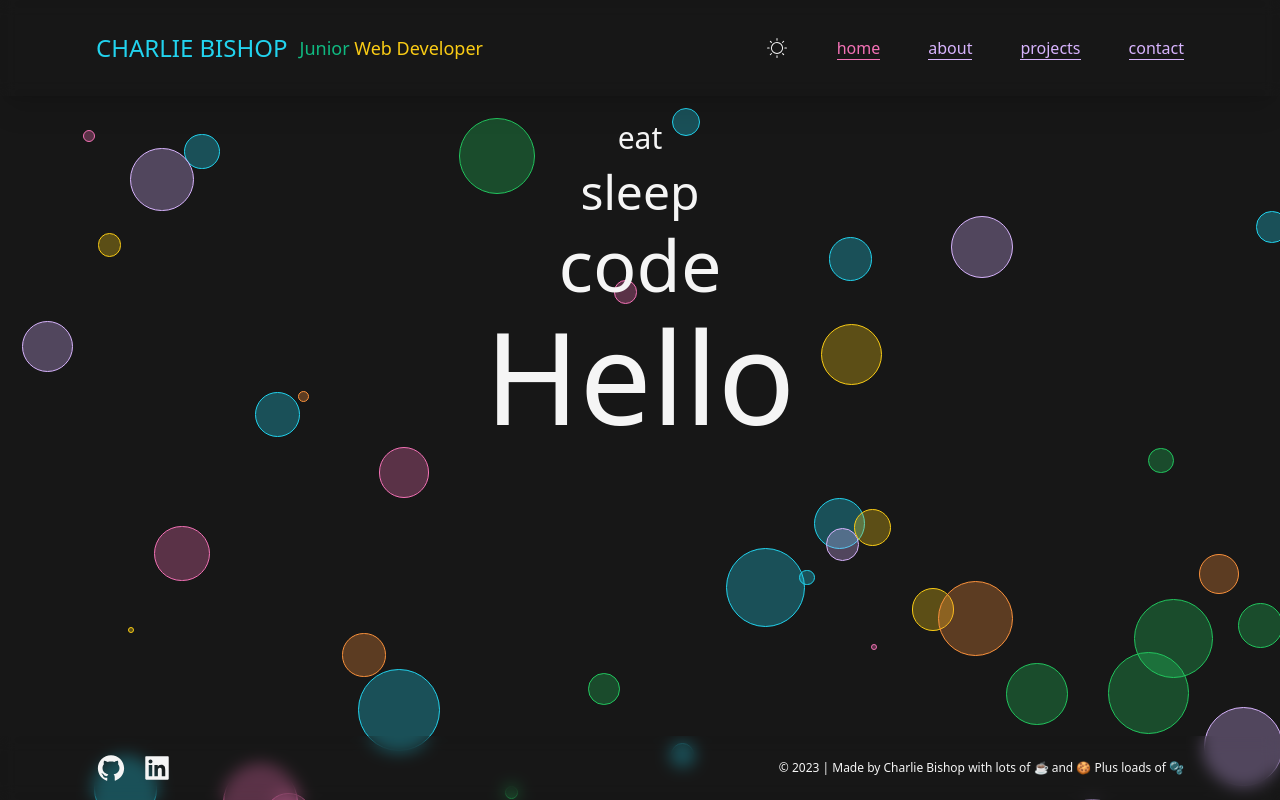
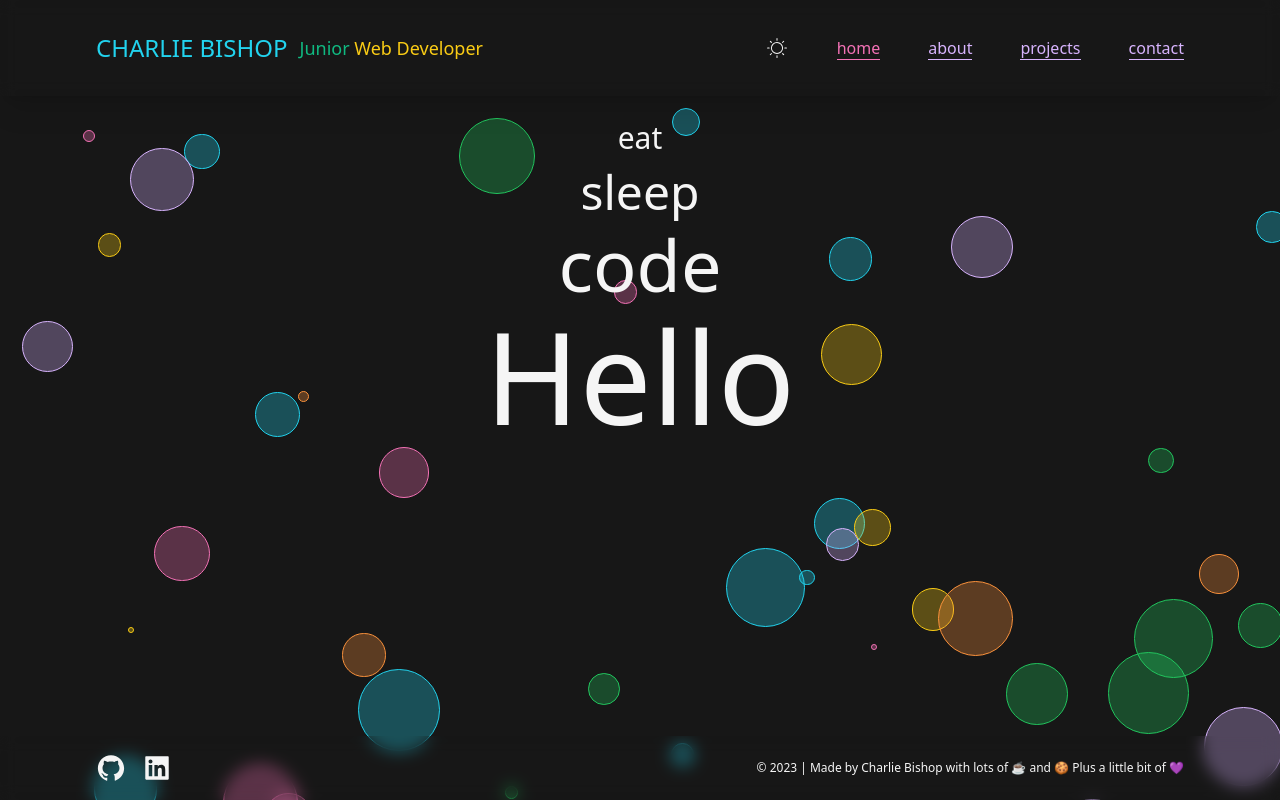
Before and after one commit to charlieBdev/portfolio, a Next.js app: page / in a window 1280 px wide. Built offline with nearby package versions, Linux system fonts and the light colour scheme.

Commit message:
change emojis

```diff
--- a/src/app/Components/Footer.tsx
+++ b/src/app/Components/Footer.tsx
@@ -42,9 +42,9 @@ export default function Footer() {
 			<p className="text-xs ml-auto font-light select-none">
 				© 2023 | <span className="hidden sm:inline-block">Made by </span>{' '}
 				Charlie Bishop{' '}
-				<span className="hidden md:inline-block">with lots of ☕</span>{' '}
+				<span className="hidden md:inline-block">with lots of ☕️</span>{' '}
 				<span className="hidden lg:inline-block">and 🍪</span>{' '}
-				<span className="hidden xl:inline-block">Plus loads of 🫧</span>
+				<span className="hidden xl:inline-block">Plus a little bit of 💜</span>
 			</p>
 		</footer>
 	);
```
